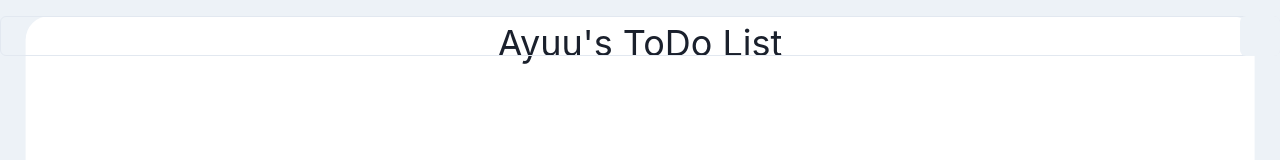
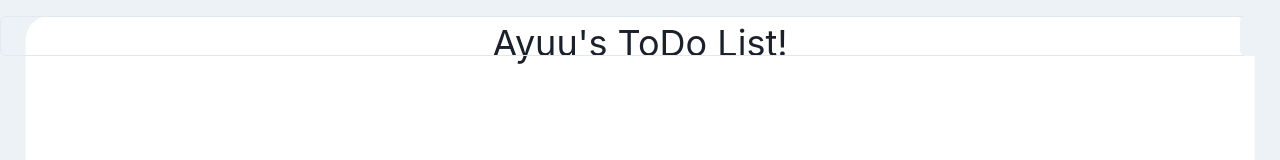
Before and after one commit to ayuukumakuma/ReactToDoAPP, a React (Vite) app: page / in a window 1280 px wide. Shown: the top 160 px of the page. Built offline with nearby package versions, Linux system fonts and the light colour scheme.

Commit message:
Recoil導入

```diff
--- a/src/components/Title.tsx
+++ b/src/components/Title.tsx
@@ -4,7 +4,7 @@ export const Title = () => {
   return (
     <Box display={'flex'} justifyContent={'center'} pt={'4'}>
       <Text fontSize={'4xl'} pos={'absolute'}>
-        Ayuu's ToDo List
+        Ayuu's ToDo List!
       </Text>
     </Box>
   )
```
